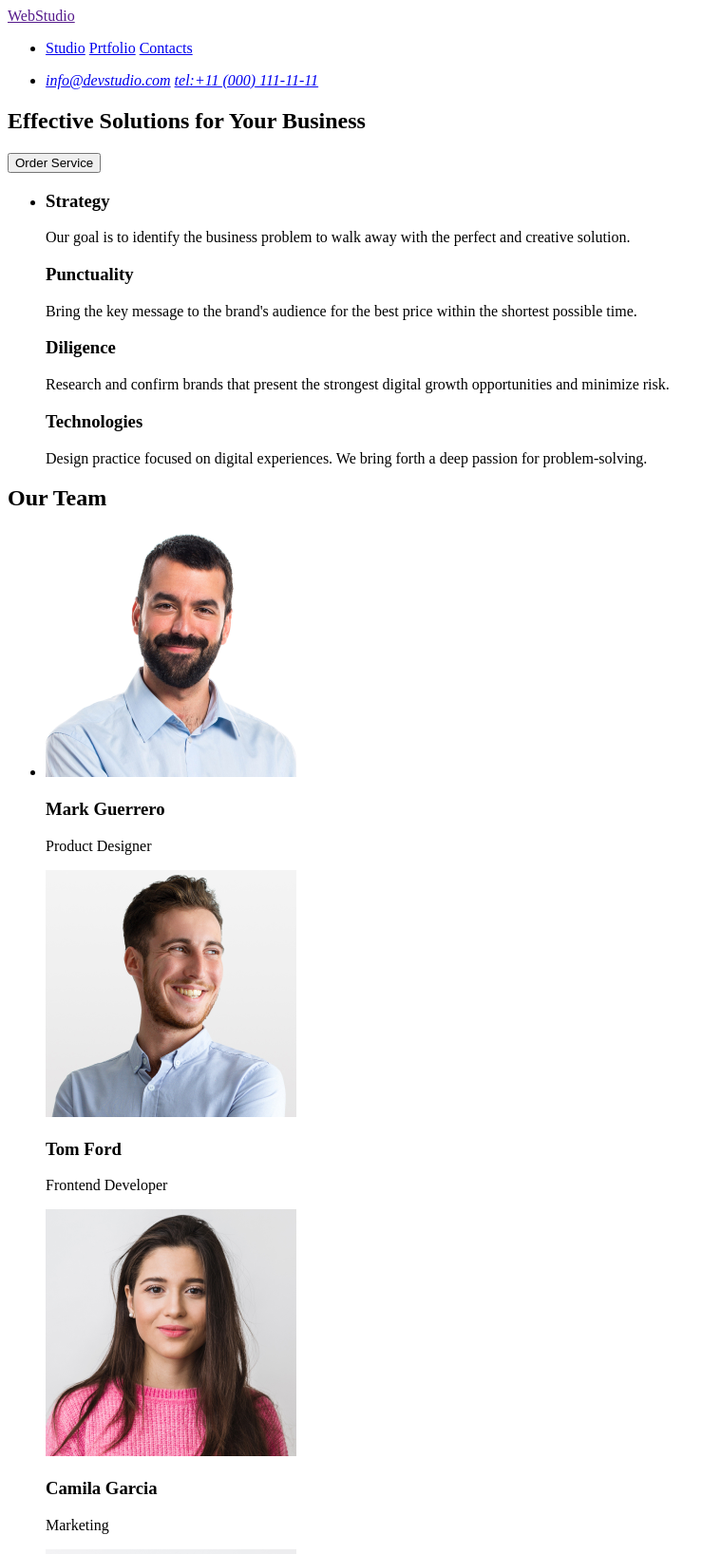
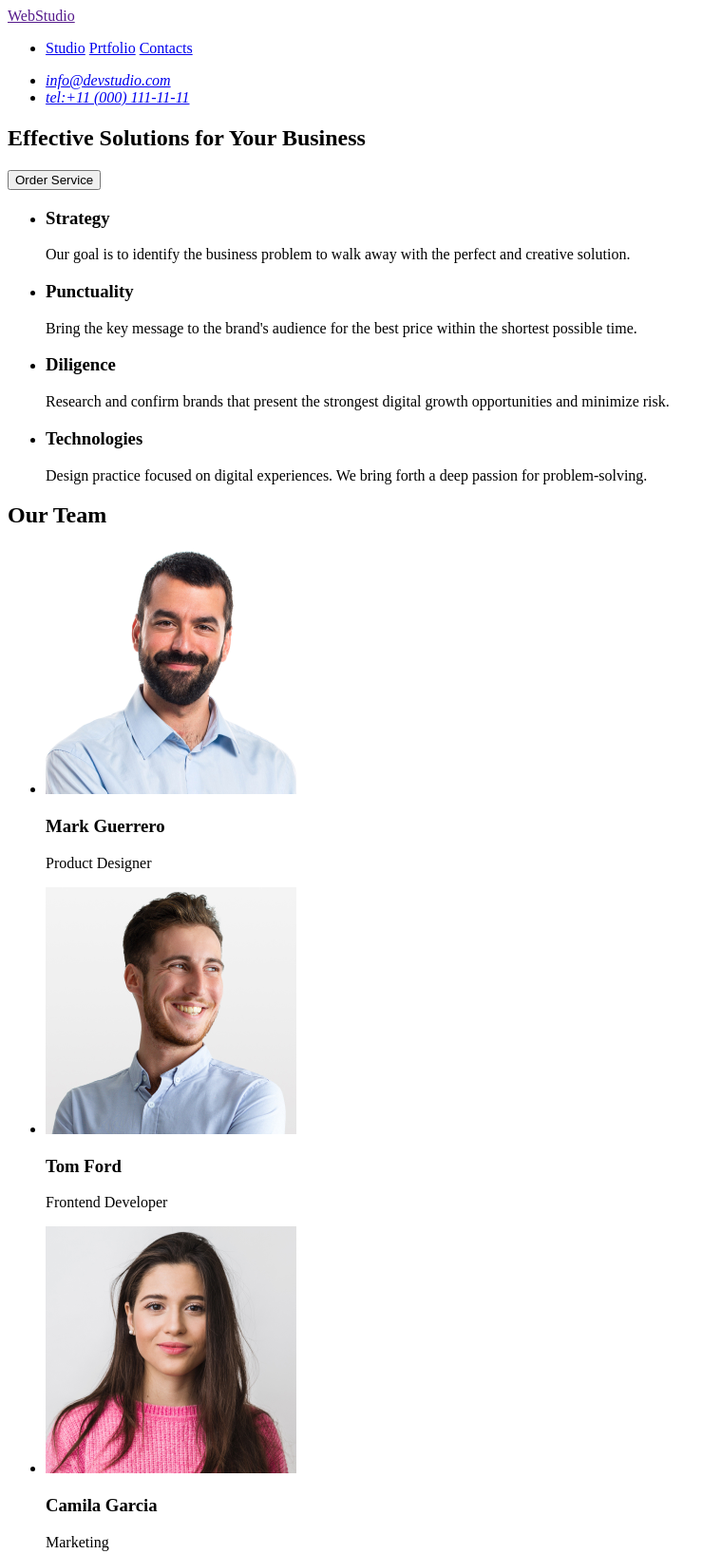
Before and after one commit to Volodymyr-Vozniuk/goit-markup-hw-01, a plain HTML site: page index.html in a window 1280 px wide. Shown: the top 1636 px of the page at 95% size, without its empty margins (0-759 px from the left). Drawn offline with Linux system fonts and the light colour scheme.

Commit message:
add <lu><li>

```diff
--- a/index.html
+++ b/index.html
@@ -19,10 +19,8 @@
       </nav>
       <address>
         <ul>
-          <li>
-            <a href="mailto:info@devstudio.com">info@devstudio.com</a>
-            <a href="tel:+110001111111">tel:+11 (000) 111-11-11</a>
-          </li>
+          <li><a href="mailto:info@devstudio.com">info@devstudio.com</a></li>
+          <li><a href="tel:+110001111111">tel:+11 (000) 111-11-11</a></li>
         </ul>
       </address>
     </header>
@@ -44,6 +42,8 @@
                 the perfect and creative solution.
               </p>
             </div>
+          </li>
+          <li>
             <div>
               <h3>Punctuality</h3>
               <p>
@@ -51,6 +51,8 @@
                 within the shortest possible time.
               </p>
             </div>
+          </li>
+          <li>
             <div>
               <h3>Diligence</h3>
               <p>
@@ -58,6 +60,8 @@
                 growth opportunities and minimize risk.
               </p>
             </div>
+          </li>
+          <li>
             <div>
               <h3>Technologies</h3>
               <p>
@@ -84,6 +88,8 @@
                 <h3>Mark Guerrero</h3>
                 <p>Product Designer</p>
               </div>
+            </li>
+            <li>
               <div>
                 <img
                   src="./images/tom.jpg"
@@ -94,6 +100,8 @@
                 <h3>Tom Ford</h3>
                 <p>Frontend Developer</p>
               </div>
+            </li>
+            <li>
               <div>
                 <img
                   src="./images/camila.jpg"
@@ -104,6 +112,8 @@
                 <h3>Camila Garcia</h3>
                 <p>Marketing</p>
               </div>
+            </li>
+            <li>
               <div>
                 <img
                   src="./images/daniel.jpg"
```
